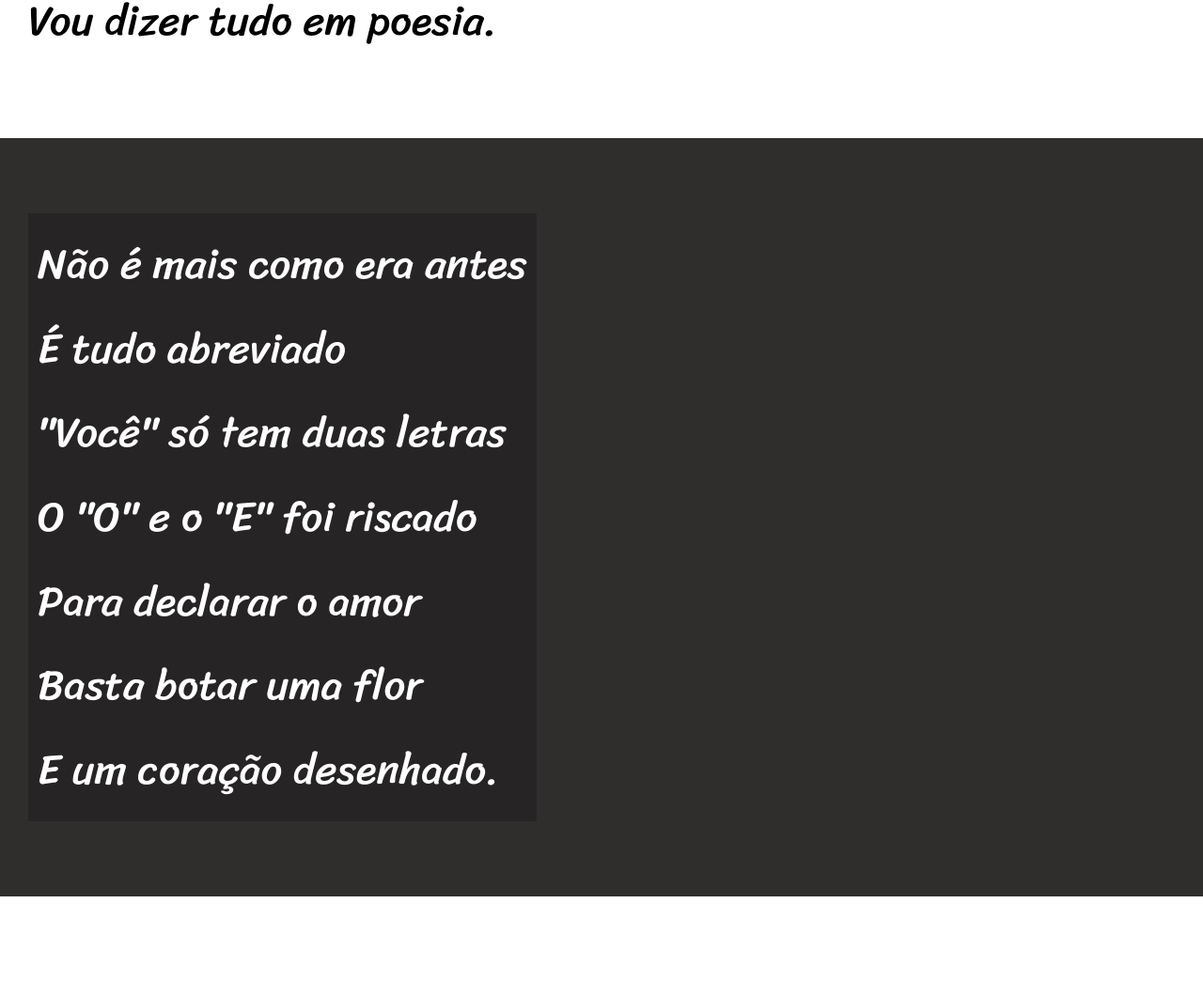
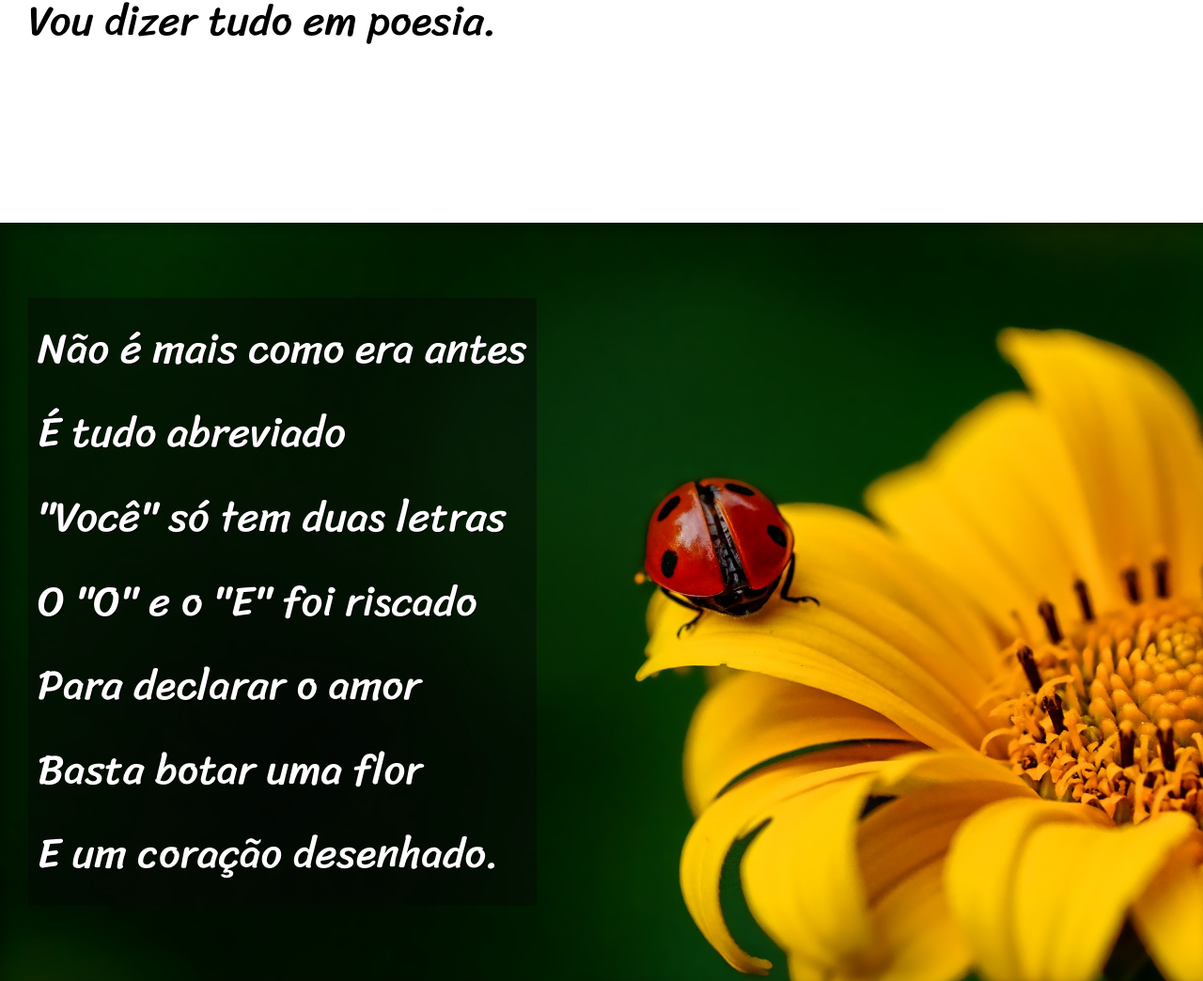
Before and after one commit to rodrigopereira21/html-css, a plain HTML site: page exercicios/Desafios/d012/index.html in a window 1280 px wide. Shown: the part 900-1944 px from the top of the page at 94% size. Drawn offline with Linux system fonts and the light colour scheme.

Commit message:
finishing the website

```diff
--- a/exercicios/Desafios/d012/estilo/style.css
+++ b/exercicios/Desafios/d012/estilo/style.css
@@ -70,12 +70,30 @@ section.normal {
 section.imagem {
     background-color: rgb(48, 45, 45);
     color: white;
+    box-shadow: inset 6px 6px 13px 0px rgba(0, 0, 0, 0.293);
+    background-size: cover;
+    background-attachment: fixed;
+}
+section > p {
+    padding-bottom: 2em;
 }
 
 section.imagem > p {
     display: inline-block;
     padding: 10px;
-    background-color: rgba(0, 0, 0, 0.208);
+    background-color: rgba(5, 5, 5, 0.426);
+    text-shadow: 1px 1px black;
+}
+
+section#img01 {
+    background-image: url(../imagens/background001.jpg);
+    background-position: right center;
+
+}
+
+section#img02 {
+    background-image: url(../imagens/background002.jpg);
+
 }
 
 footer {
--- a/exercicios/Desafios/d012/index.html
+++ b/exercicios/Desafios/d012/index.html
@@ -29,7 +29,7 @@
         </p>
     </section>
 
-    <section class="imagem">
+    <section class="imagem" id="img01">
         <p>
             Não é mais como era antes <br>
             É tudo abreviado <br>
@@ -63,7 +63,7 @@
 
     </section>
 
-    <section class="imagem">
+    <section class="imagem" id="img02">
         <p>
             Tenho saudade das cartas <br>
             Escritas com a própria mão <br>
```
